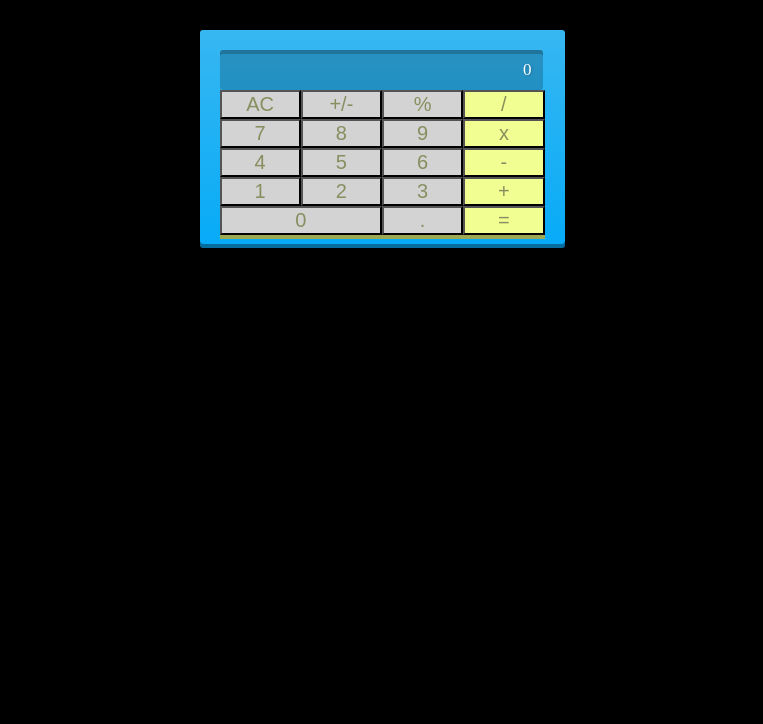
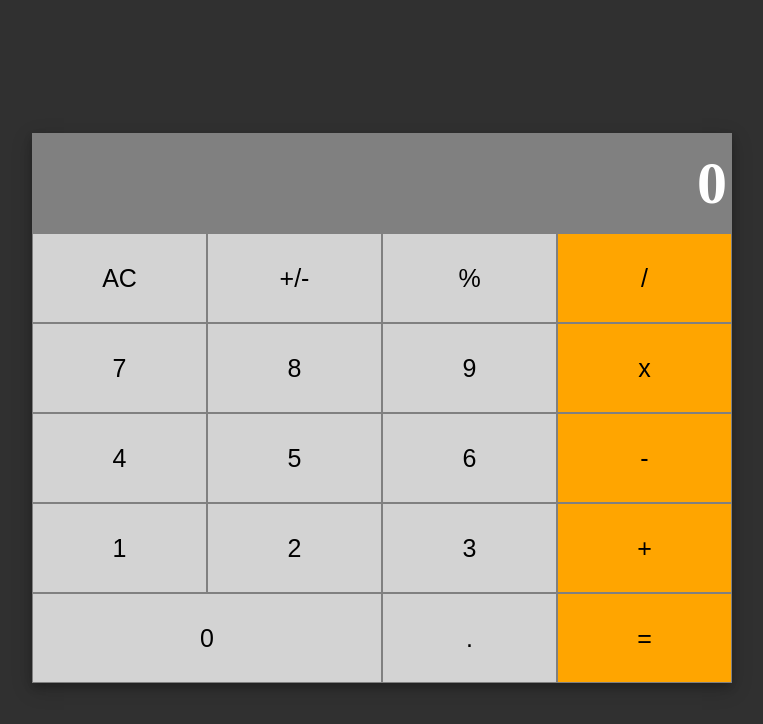
Before and after one commit to CornetS28/react-calculator-app, a React (Create React App) app: page / in a window 1280 px wide. Shown: the top 724 px of the page, without its empty margins (258-1021 px from the left). Built offline with nearby package versions, Linux system fonts and the light colour scheme.

Commit message:
styling changed

```diff
--- a/src/components/App.css
+++ b/src/components/App.css
@@ -1,52 +1,55 @@
+
+body {
+  height: 100vh;
+  display: flex;
+  align-items: center;
+  justify-content: center;
+  background: #303030;
+
+}
+
 .App {
   display: flex;
   flex-direction: column;
-    width: 325px;
-    height: auto;
-    margin: 30px auto;
-    padding: 20px 20px 9px;
-    background: #9dd2ea;
-    background: linear-gradient(#37b7f1, #07abf7);
-    border-radius: 3px;
-    box-shadow: 0px 4px #056e9e, 0px 10px 15px rgba(0, 0, 0, 0.2);
+  width: 700px;
+  box-shadow: 0 4px 8px 0 rgba(0, 0, 0, 0.2), 0 6px 20px 0 rgba(0, 0, 0, 0.19);
   }
 
 .display {
-     height: 40px;
-     width: 303px;
-     float: right;
-     padding: 0 10px;
-     background: rgba(0, 0, 0, 0.2);
-     border-radius: 3px;
-     box-shadow: inset 0px 4px rgba(0, 0, 0, 0.2);
-     /* Typography */
-     font-size: 17px;
-     line-height: 40px;
+  display: flex;
+  justify-content: flex-end;
+  background: gray;
+  height: 100px;
   color: white;
-     text-shadow: 1px 1px 2px rgba(0, 0, 0, 0.2);
-     text-align: right;
-    letter-spacing: 1px;
+  font-weight: bold;
+  font-size: 60px;
+  align-items: center;
+  padding-right: 5px;
+}
+
+.buttonPanel {
+  display: flex;
+  flex-direction: column;
+}
+
+.buttonPanel>div {
+  width: 100%;
 }
 
 .button {
-    cursor: pointer;
+  width: 25%;
+  color: black;
   text-align: center;
-    font-size: 20px;
-    background: #f1ff92;
-    box-shadow: 0px 4px #9da853;
-    color: #888e5f;
-    width: 25%;
-    user-select: none;
+  height: 90px;
+  background: orange;
+  border: 1px solid gray;
+  font-size: 25px;
+}
 
-    /* Smoothing out hover and active states using css3 transitions */
-    transition: all 0.2s ease;
+.button:focus {
+  outline: none;
 }
-  button:hover {
-    background: #abb850;
-    box-shadow: 0px 4px #717a33;
-    color: #ffffff;
+
+.button:hover {
+  background: rgb(187, 185, 185) !important;
 }
-  button:active {
-    box-shadow: 0px 0px #6b54d3;
-    top: 4px;
-  }
```
Lines whose indentation alone changed are shown as unchanged.
